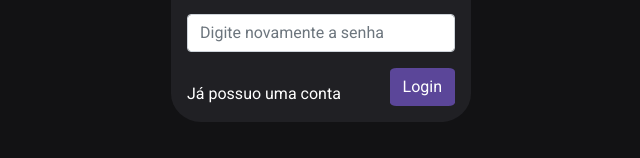
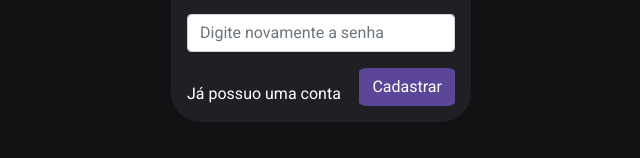
Before and after one commit to henriqwe/flowRails, a plain HTML site: page cadastro.html in a window 1280 px wide. Shown: the part 421-579 px from the top of the page, without its empty margins (319-959 px from the left). Drawn offline with nearby package versions, Linux system fonts and the light colour scheme.

Commit message:
cadastro.html

```diff
--- a/cadastro.html
+++ b/cadastro.html
@@ -27,7 +27,7 @@
 
                         <div class="d-flex align-items-end justify-content-between">
                             <a href="./index.html">Já possuo uma conta</a>
-                            <a href="./dashboard.html"><input type="button" class='btn' style="background-color:#5B4699; color: #fff; float: right; border-radius: 10%;" value="Login" /></a>
+                            <a href="./dashboard.html"><input type="button" class='btn' style="background-color:#5B4699; color: #fff; float: right; border-radius: 10%;" value="Cadastrar" /></a>
                         </div>
                     </form>
                 </div>
```
